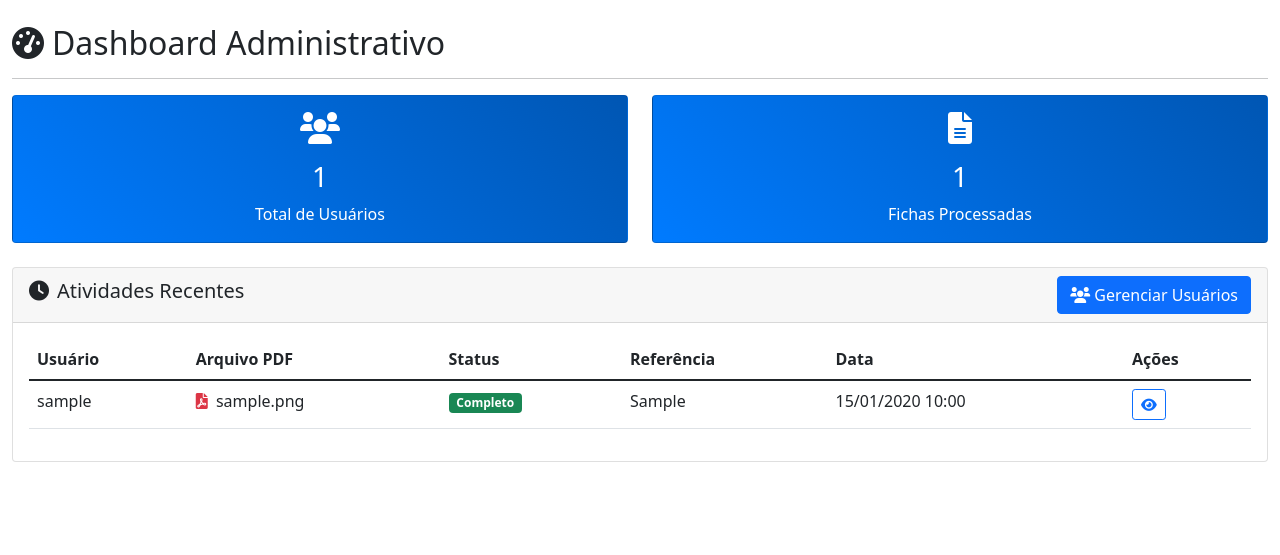
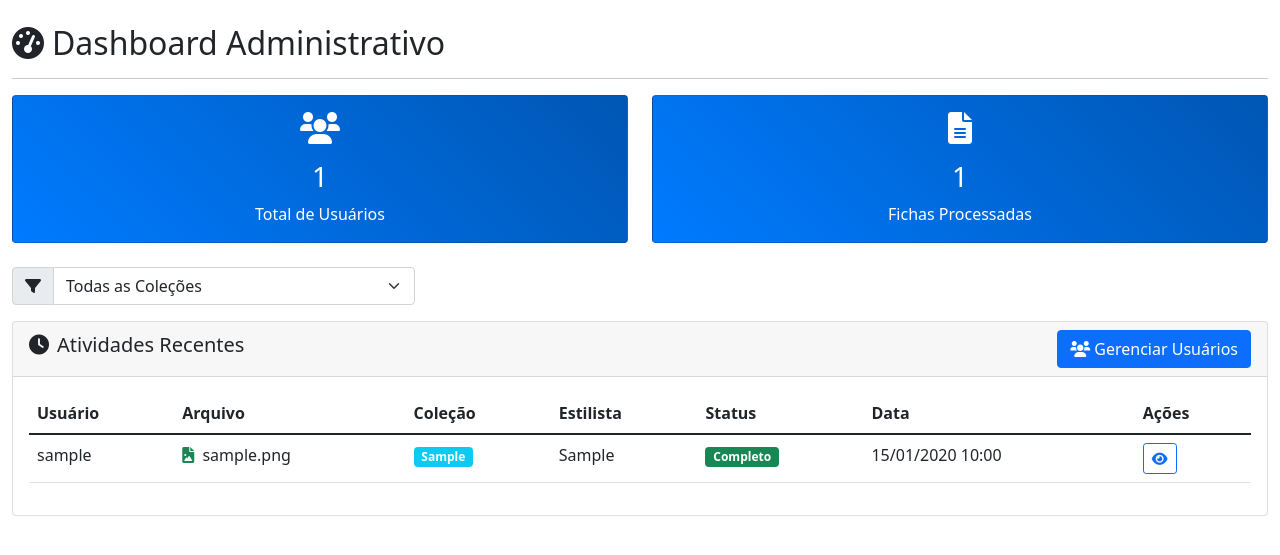
Before and after one commit to tempotec/AutoPLM, a Flask app: page /dashboard in a window 1280 px wide. Shown: the part 56-611 px from the top of the page. Run offline with Flask 3, Linux system fonts and the light colour scheme; the visitor is signed in with stand-in values (Sample User, id 1); tables that the repository leaves empty hold one stand-in row (values such as "Sample post"); parts of the project's set-up code (start-up, migrations or seed data) failed here and were passed over; some libraries are stand-ins or nearby versions.

Commit message:
Add stylist role and collection filtering to specification management
Introduces a new 'stylist' role, enhances the user dashboard and admin dashboard with collection filtering capabilities, and updates the user creation form and specification display to include collection and stylist information.

Replit-Commit-Author: Agent
Replit-Commit-Session-Id: 780984e5-0984-45a1-afa8-57b91a930ad9
Replit-Commit-Checkpoint-Type: intermediate_checkpoint
Replit-Commit-Event-Id: 61fad184-282d-4bc9-98af-f41141cbd2b9
Replit-Commit-Screenshot-Url: https://storage.googleapis.com/screenshot-production-us-central1/4e214fa5-6637-4e45-915d-1a3deb8e739e/780984e5-0984-45a1-afa8-57b91a930ad9/3V8naNw

```diff
--- a/app.py
+++ b/app.py
@@ -149,9 +149,9 @@ class CreateUserForm(FlaskForm):
     password = PasswordField('Password',
                              validators=[DataRequired(),
                                          Length(min=6)])
-    is_admin = SelectField('Role',
-                           choices=[('0', 'User'), ('1', 'Admin')],
-                           coerce=int)
+    role = SelectField('Perfil',
+                       choices=[('stylist', 'Estilista'), ('admin', 'Administrador')],
+                       default='stylist')
     submit = SubmitField('Create User')
 
 
@@ -1397,22 +1397,50 @@ def dashboard():
         flash('Sessão inválida. Por favor, faça login novamente.')
         return redirect(url_for('login'))
 
+    # Get collection filter from query string
+    collection_filter = request.args.get('collection', '')
+
     if user.is_admin:
         # Admin dashboard
         total_users = User.query.count()
         total_specs = Specification.query.count()
-        recent_specs = Specification.query.order_by(
-            Specification.created_at.desc()).limit(10).all()
+
+        # Get all collections for filter dropdown
+        collections = db.session.query(Specification.collection).distinct().filter(Specification.collection.isnot(None)).all()
+        collections = [c[0] for c in collections if c[0]]
+
+        # Filter specs by collection if selected
+        if collection_filter:
+            recent_specs = Specification.query.filter_by(collection=collection_filter).order_by(
+                Specification.created_at.desc()).limit(10).all()
+        else:
+            recent_specs = Specification.query.order_by(
+                Specification.created_at.desc()).limit(10).all()
+
         return render_template('admin_dashboard.html',
                                total_users=total_users,
                                total_specs=total_specs,
-                               recent_specs=recent_specs)
+                               recent_specs=recent_specs,
+                               collections=collections,
+                               selected_collection=collection_filter)
     else:
-        # User dashboard
-        user_specs = Specification.query.filter_by(user_id=user.id).order_by(
-            Specification.created_at.desc()).all()
+        # User dashboard (stylists)
+        # Get all collections for filter dropdown
+        collections = db.session.query(Specification.collection).distinct().filter(Specification.collection.isnot(None), Specification.user_id==user.id).all()
+        collections = [c[0] for c in collections if c[0]]
+
+        # Filter specs by collection if selected
+        if collection_filter:
+            user_specs = Specification.query.filter_by(user_id=user.id, collection=collection_filter).order_by(
+                Specification.created_at.desc()).all()
+        else:
+            user_specs = Specification.query.filter_by(user_id=user.id).order_by(
+                Specification.created_at.desc()).all()
+
         return render_template('user_dashboard.html',
-                               specifications=user_specs)
+                               specifications=user_specs,
+                               collections=collections,
+                               selected_collection=collection_filter)
 
 
 @app.route('/manage_users')
@@ -1430,7 +1458,8 @@ def create_user():
         user = User()
         user.username = form.username.data
         user.email = form.email.data
-        user.is_admin = bool(form.is_admin.data)
+        user.role = form.role.data
+        user.is_admin = (form.role.data == 'admin')
         user.set_password(form.password.data)
 
         try:
--- a/templates/admin_dashboard.html
+++ b/templates/admin_dashboard.html
@@ -31,6 +31,24 @@
     </div>
 </div>
 
+<div class="row mb-3">
+    <div class="col-md-4">
+        <form method="GET" action="{{ url_for('dashboard') }}">
+            <div class="input-group">
+                <span class="input-group-text"><i class="fas fa-filter"></i></span>
+                <select name="collection" class="form-select" onchange="this.form.submit()">
+                    <option value="">Todas as Coleções</option>
+                    {% for collection in collections %}
+                    <option value="{{ collection }}" {% if collection == selected_collection %}selected{% endif %}>
+                        {{ collection }}
+                    </option>
+                    {% endfor %}
+                </select>
+            </div>
+        </form>
+    </div>
+</div>
+
 <div class="row">
     <div class="col-12">
         <div class="card">
@@ -47,9 +65,10 @@
                         <thead>
                             <tr>
                                 <th>Usuário</th>
-                                <th>Arquivo PDF</th>
+                                <th>Arquivo</th>
+                                <th>Coleção</th>
+                                <th>Estilista</th>
                                 <th>Status</th>
-                                <th>Referência</th>
                                 <th>Data</th>
                                 <th>Ações</th>
                             </tr>
@@ -59,9 +78,12 @@
                             <tr>
                                 <td>{{ spec.user.username }}</td>
                                 <td>
-                                    <i class="fas fa-file-pdf text-danger me-1"></i>
-                                    {{ spec.pdf_filename }}
+                                    {% set is_image = spec.pdf_filename.lower().endswith(('.jpg', '.jpeg', '.png')) %}
+                                    <i class="fas fa-{{ 'file-image text-success' if is_image else 'file-pdf text-danger' }} me-1"></i>
+                                    {{ spec.pdf_filename[:25] }}{% if spec.pdf_filename|length > 25 %}...{% endif %}
                                 </td>
+                                <td><span class="badge bg-info">{{ spec.collection or '-' }}</span></td>
+                                <td>{{ spec.stylists or '-' }}</td>
                                 <td>
                                     {% if spec.processing_status == 'completed' %}
                                         <span class="badge bg-success">Completo</span>
@@ -73,7 +95,6 @@
                                         <span class="badge bg-secondary">Pendente</span>
                                     {% endif %}
                                 </td>
-                                <td>{{ spec.ref_souq or '-' }}</td>
                                 <td>{{ spec.created_at.strftime('%d/%m/%Y %H:%M') }}</td>
                                 <td>
                                     <a href="{{ url_for('view_specification', id=spec.id) }}" class="btn btn-sm btn-outline-primary">
```
Also changed, not shown: templates/user_dashboard.html (+31 -2 lines).
